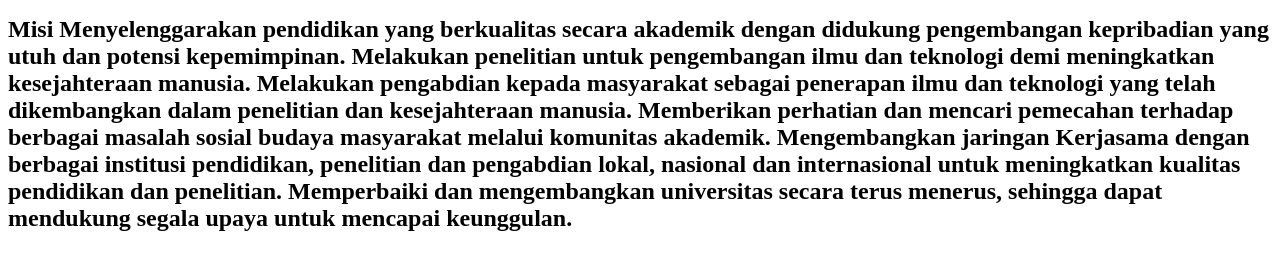
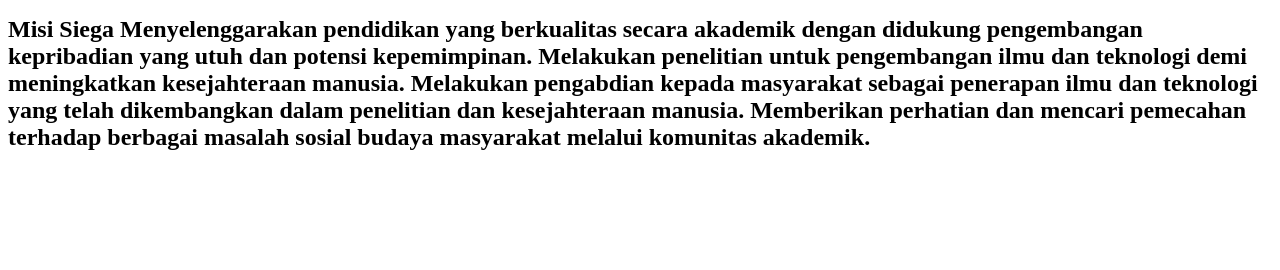
Before and after one commit to buluck76/UASManpro, a plain HTML site: page index.html in a window 1280 px wide. Shown: the part 316-586 px from the top of the page. Drawn offline with Linux system fonts and the light colour scheme.

Commit message:
Update index.html

```diff
--- a/index.html
+++ b/index.html
@@ -15,12 +15,10 @@
 	<img src="img/logosiega.png" alt="Logo Siega" width="150" height="150">
 	<h2>Visi Siega
 Menjadi komunitas akademik yang unggul dalam pendidikan, penelitian dan pengabdian dengan dilandasi nilai-nilai Kristiani: cinta kasih, keadilan dan kejujuran</h2>
-<h2>Misi
+<h2>Misi Siega
 	Menyelenggarakan pendidikan yang berkualitas secara akademik dengan didukung pengembangan kepribadian yang utuh dan potensi kepemimpinan.
 Melakukan penelitian untuk pengembangan ilmu dan teknologi demi meningkatkan kesejahteraan manusia.
 Melakukan pengabdian kepada masyarakat sebagai penerapan ilmu dan teknologi yang telah dikembangkan dalam penelitian dan kesejahteraan manusia.
-Memberikan perhatian dan mencari pemecahan terhadap berbagai masalah sosial budaya masyarakat melalui komunitas akademik.
-Mengembangkan jaringan Kerjasama dengan berbagai institusi pendidikan, penelitian dan pengabdian lokal, nasional dan internasional untuk meningkatkan kualitas pendidikan dan penelitian.
-Memperbaiki dan mengembangkan universitas secara terus menerus, sehingga dapat mendukung segala upaya untuk mencapai keunggulan.</h2>
+Memberikan perhatian dan mencari pemecahan terhadap berbagai masalah sosial budaya masyarakat melalui komunitas akademik.</h2>
 </body>
 </html>
```
